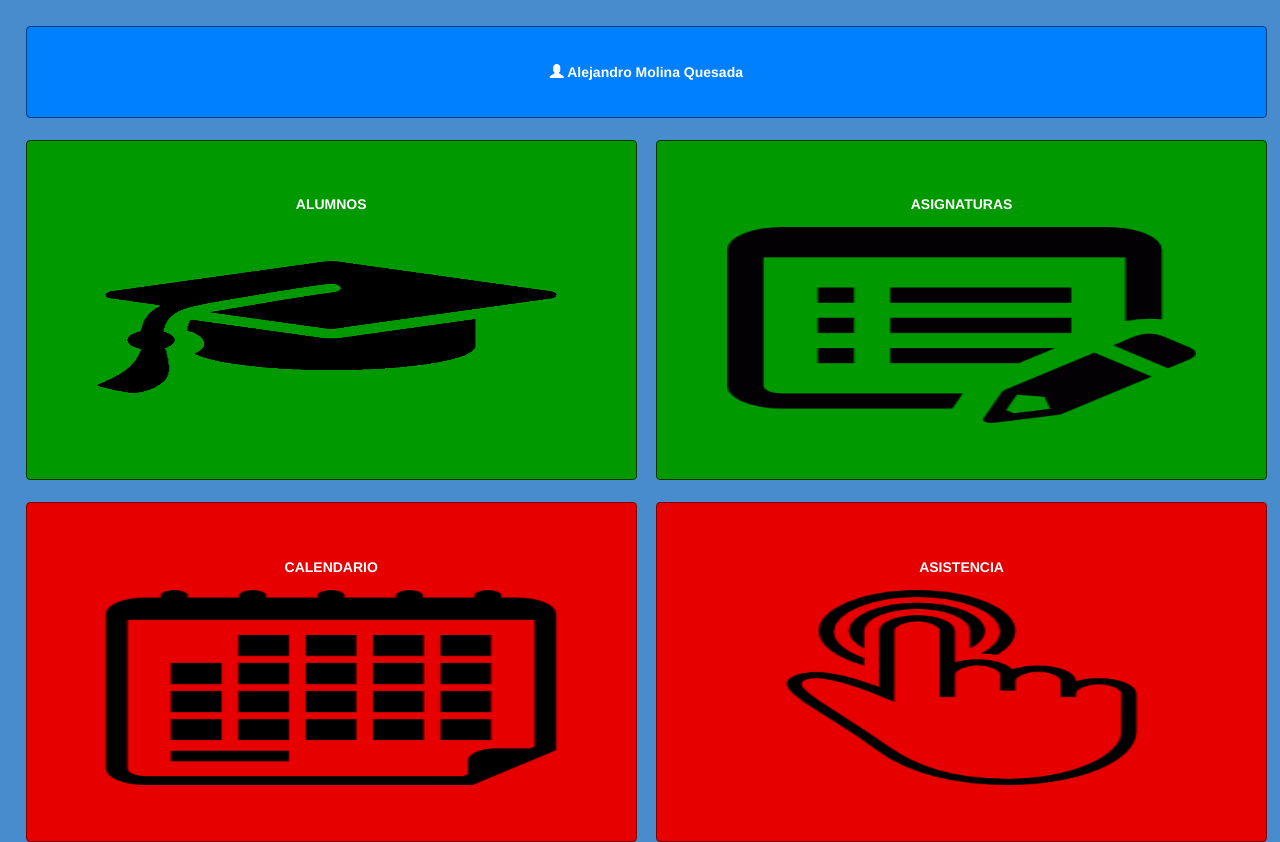
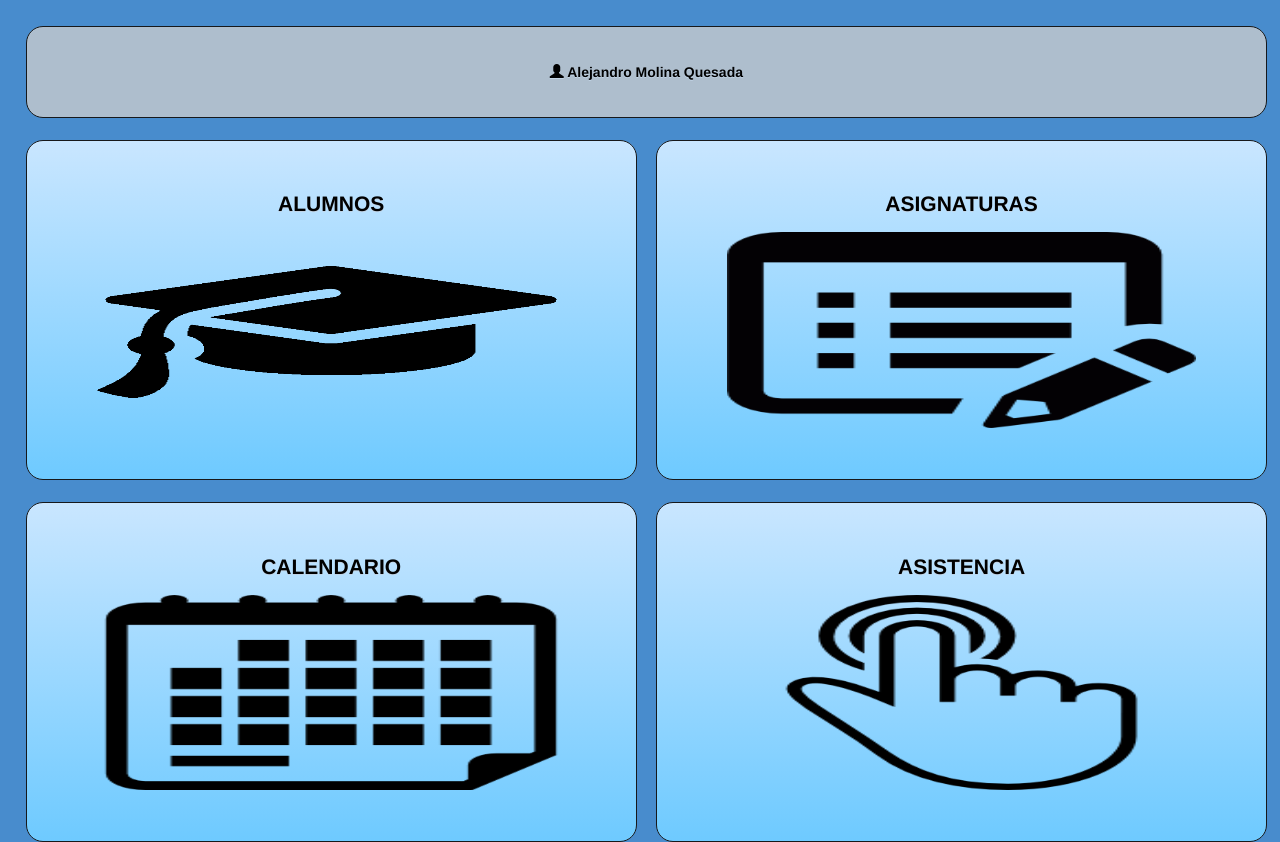
Before and after one commit to Milpoder/EducApp, a PHP site: page /inicio.html in a window 1280 px wide. Run offline with PHP 8.4, Linux system fonts and the light colour scheme.

Commit message:
mejorando menu inicio

```diff
--- a/css/buttons.css
+++ b/css/buttons.css
@@ -71,6 +71,21 @@
 }
 
 /*Inicio*/
+.allScreenWidthButton, .halfScreenWidthButton{
+	/*Colores*/
+	background-color: #AEBECD;
+	color: #000000;
+	/*Borde*/
+	-moz-border-radius:17px;
+	-webkit-border-radius:17px;
+	border-radius:17px;
+	border:1px solid #16181A;
+	/*Sombras*/
+	text-shadow:0px 1px 0px #C2D4E6;
+	/*-moz-box-shadow:inset 0px 0px 15px 3px #363B40;
+	-webkit-box-shadow:inset 0px 0px 15px 3px #363B40;
+	box-shadow:inset 0px 0px 15px 3px #363B40;*/
+}
 .allScreenWidthButton{
 	width: 97%;
 	height: 11.5%;
@@ -81,6 +96,17 @@
 	height: 42.5%;
 	margin-top: 1.75%;
 	float: left;
+
+	font-size:150%;
+	background-image: -webkit-linear-gradient(top, #c9e6ff, #6ecaff);
+  background-image: -moz-linear-gradient(top, #c9e6ff, #6ecaff);
+  background-image: -ms-linear-gradient(top, #c9e6ff, #6ecaff);
+  background-image: -o-linear-gradient(top, #c9e6ff, #6ecaff);
+  background-image: linear-gradient(to bottom, #c9e6ff, #6ecaff);
+	/*display:inline-block;
+	cursor:pointer;*/
+	/*padding:6px 13px;
+	text-decoration:none;*/
 }
 
 .centeredButton{
--- a/inicio.html
+++ b/inicio.html
@@ -13,26 +13,26 @@
 	<body>
 		<div class="all">
 			<!--PERFIL-->
-				<button type="button" class="btn allScreenWidthButton colorAzul">
+				<button type="button" class="btn allScreenWidthButton">
 					<span class="glyphicon glyphicon-user"></span>
 					Alejandro Molina Quesada
 				</button>
 			<!--ALUMNOS Y ASIGNATURAS-->
-			<button type="button" class="btn halfScreenWidthButton centeredButton colorVerde">
+			<button type="button" class="btn halfScreenWidthButton centeredButton">
 				<p>ALUMNOS</p>
 				<!--<span class="glyphicon glyphicon-user bigIcon"></span>-->
 				<img class="bigIcon" src="img/birreteIcon.png" alt="Perfil" title="Perfil"/>
 			</button>
-			<button id="segundoBoton" type="button" class="btn halfScreenWidthButton centeredButton colorVerde">
+			<button id="segundoBoton" type="button" class="btn halfScreenWidthButton centeredButton">
 				<p>ASIGNATURAS</p>
 				<img class="bigIcon" src="img/asignaturasIcon.png" alt="Perfil" title="Perfil"/>
 			</button>
 			<!--CALENDARIO Y ASISTENCIA-->
-			<button type="button" class="btn halfScreenWidthButton centeredButton colorRojo">
+			<button type="button" class="btn halfScreenWidthButton centeredButton">
 				<p>CALENDARIO</p>
 				<img class="bigIcon" src="img/calendarioIcon.png" alt="Perfil" title="Perfil"/>
 			</button>
-			<button id="segundoBoton" type="button" class="btn halfScreenWidthButton centeredButton colorRojo">
+			<button id="segundoBoton" type="button" class="btn halfScreenWidthButton centeredButton">
 				<p>ASISTENCIA</p>
 				<img class="bigIcon" src="img/asistenciaIcon.png" alt="Perfil" title="Perfil"/>
 			</button>
```
